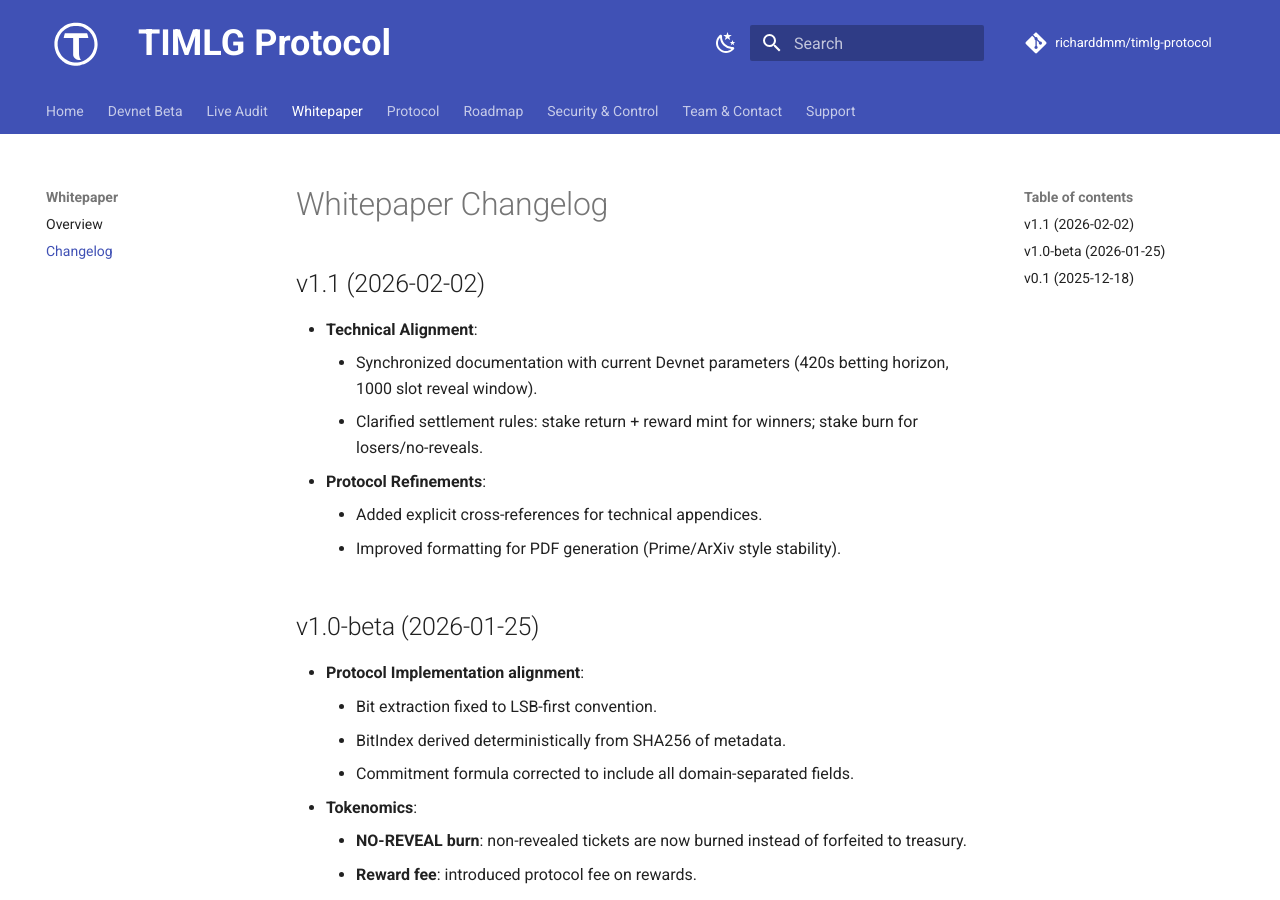
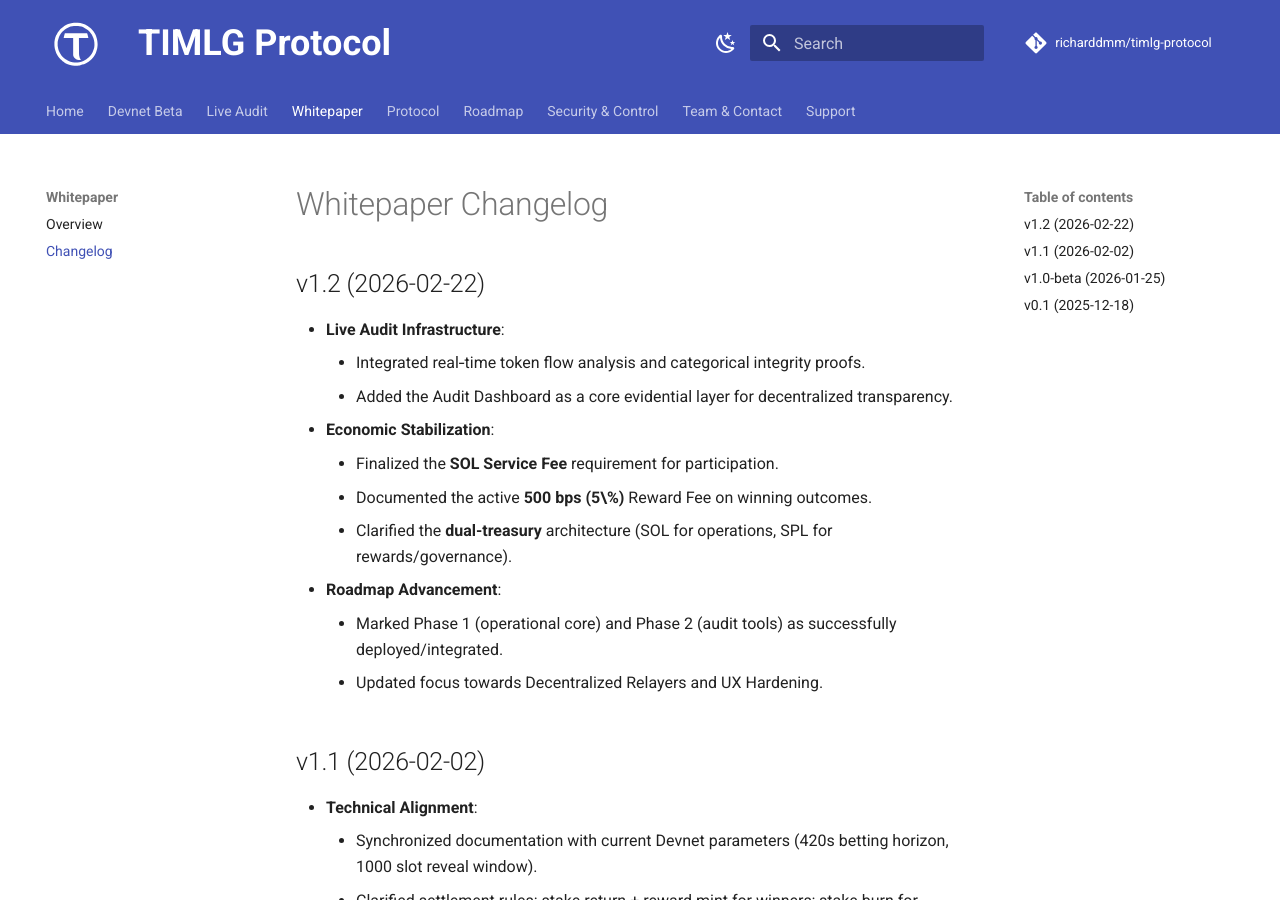
Before and after one commit to TIMLG-Protocol/timlg-protocol, an MkDocs documentation site: the page built from docs/whitepaper/changelog.md, in a window 1280 px wide and 900 px high. Built offline with MkDocs 1.6.1 and Material for MkDocs 9.7.7, drawn with Linux system fonts in a browser that asks for light colours; a script that is not in the unit is left out; comment, search, counter and statistics services are not loaded.

Commit message:
docs: release Whitepaper v1.2 with Live Audit and fee details

```diff
--- a/docs/whitepaper/changelog.md
+++ b/docs/whitepaper/changelog.md
@@ -1,4 +1,16 @@
 # Whitepaper Changelog
+
+## v1.2 (2026-02-22)
+- **Live Audit Infrastructure**:
+    - Integrated real‑time token flow analysis and categorical integrity proofs.
+    - Added the Audit Dashboard as a core evidential layer for decentralized transparency.
+- **Economic Stabilization**:
+    - Finalized the **SOL Service Fee** requirement for participation.
+    - Documented the active **500 bps (5\%)** Reward Fee on winning outcomes.
+    - Clarified the **dual-treasury** architecture (SOL for operations, SPL for rewards/governance).
+- **Roadmap Advancement**:
+    - Marked Phase 1 (operational core) and Phase 2 (audit tools) as successfully deployed/integrated.
+    - Updated focus towards Decentralized Relayers and UX Hardening.
 
 ## v1.1 (2026-02-02)
 - **Technical Alignment**:
```
Also changed, not shown: docs/whitepaper/index.md (+2 -2 lines), 1 other file.
